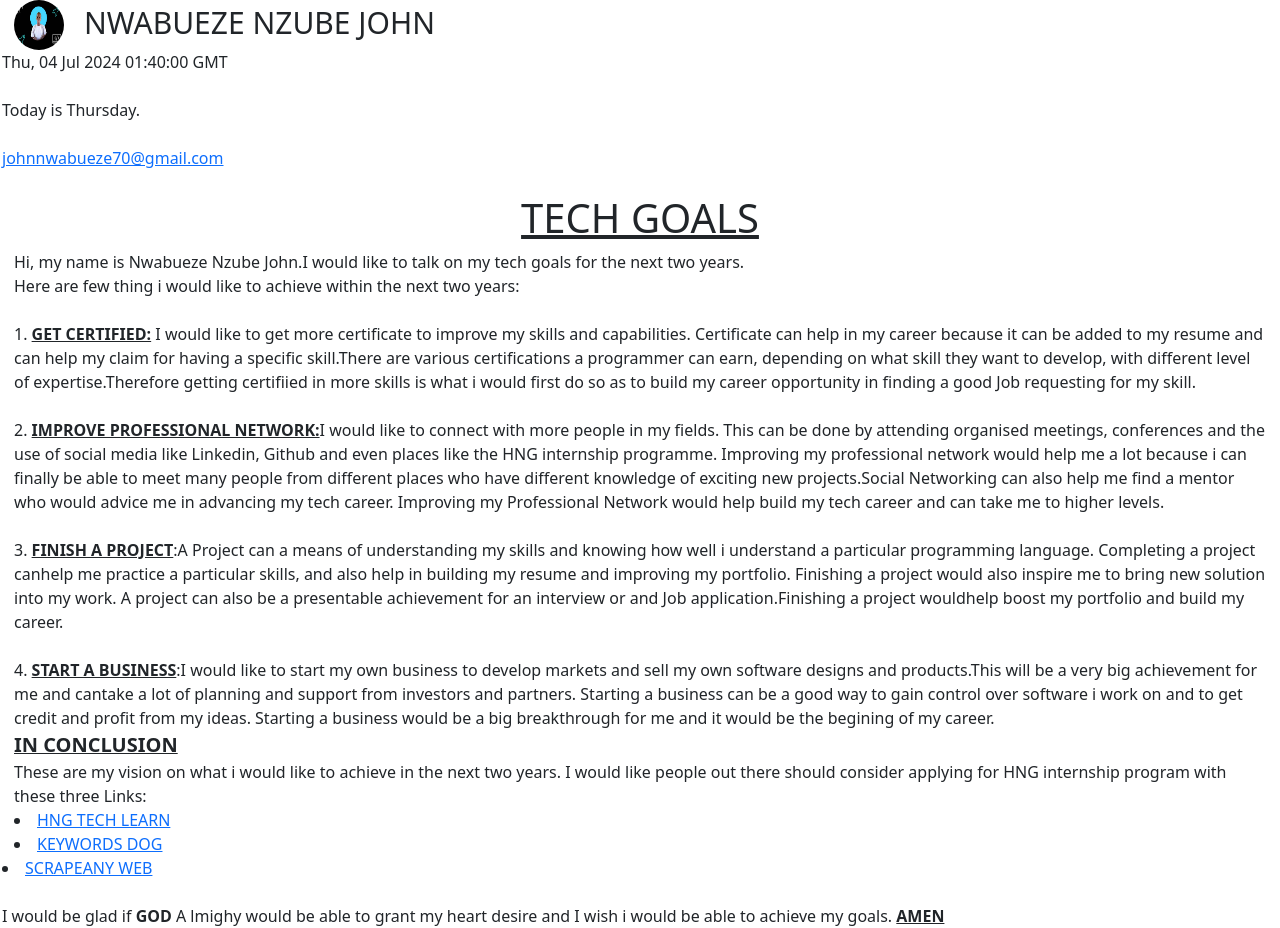
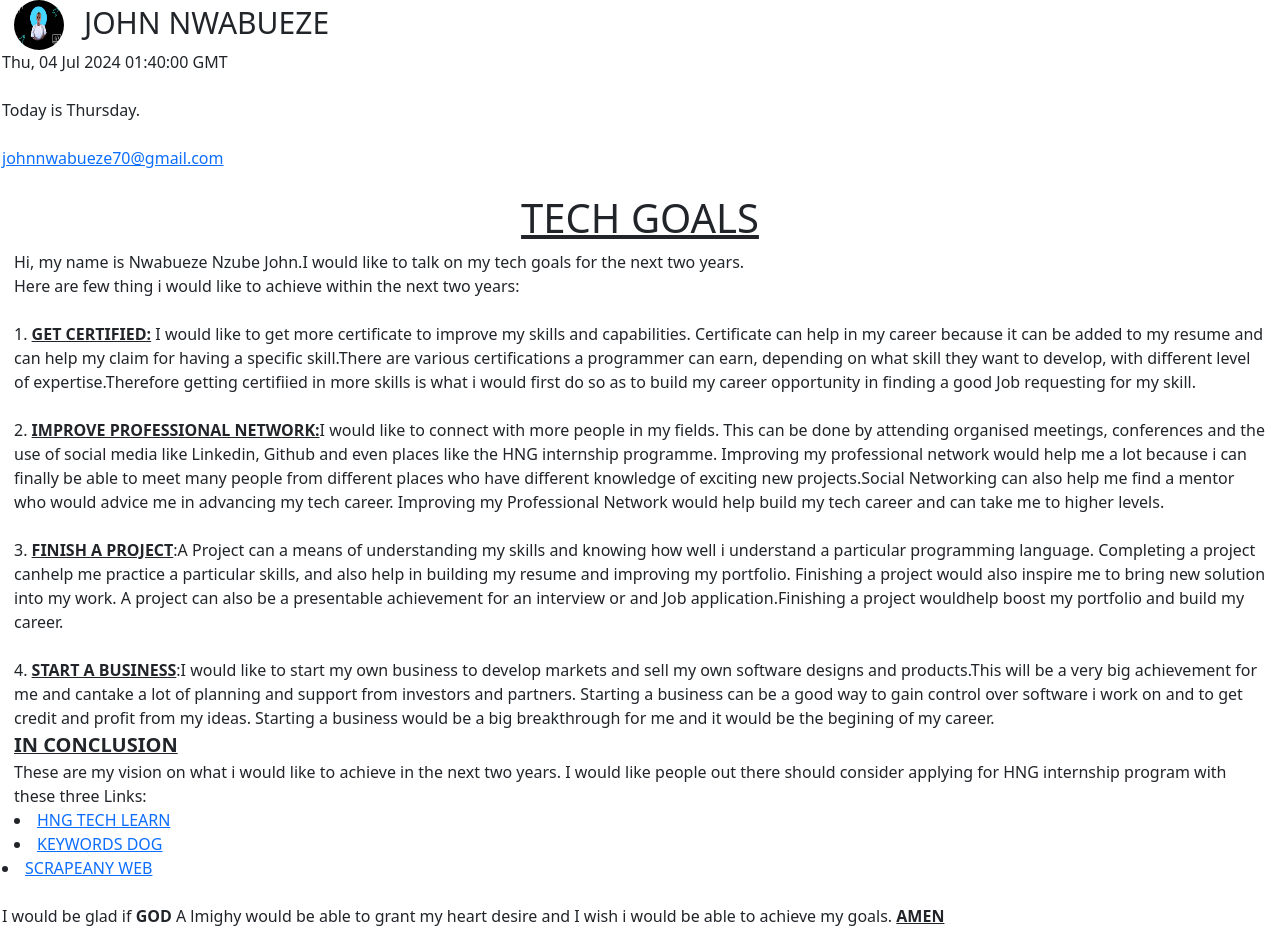
Before and after one commit to Johnnwabueze01/Slack-Project, a plain HTML site: page index.html in a window 1280 px wide. Drawn offline with nearby package versions, Linux system fonts and the light colour scheme; a web font is replaced by a local one.

Commit message:
Update index.html

```diff
--- a/index.html
+++ b/index.html
@@ -14,7 +14,7 @@
       <div class="right sticky-top">
 
       <div class="container-fluid" style="display: flex;gap: 20px;">
-        <img src="images/Jayx.jpg" class="logo-1"><div class="name" data-testid="slackDisplayName" style="font-size: 30px;text-align: center;"> NWABUEZE NZUBE JOHN</div>
+        <img src="images/Jayx.jpg" class="logo-1"><div class="name" data-testid="slackDisplayName" style="font-size: 30px;text-align: center;">JOHN NWABUEZE</div>
         </div>
         <div class="time" data-testid="currentTimeUTC" id="utc-time"></div><br>
         <div class="date" data-testid="currentTimeUTC" id="day-of-week"></div><br>
```
